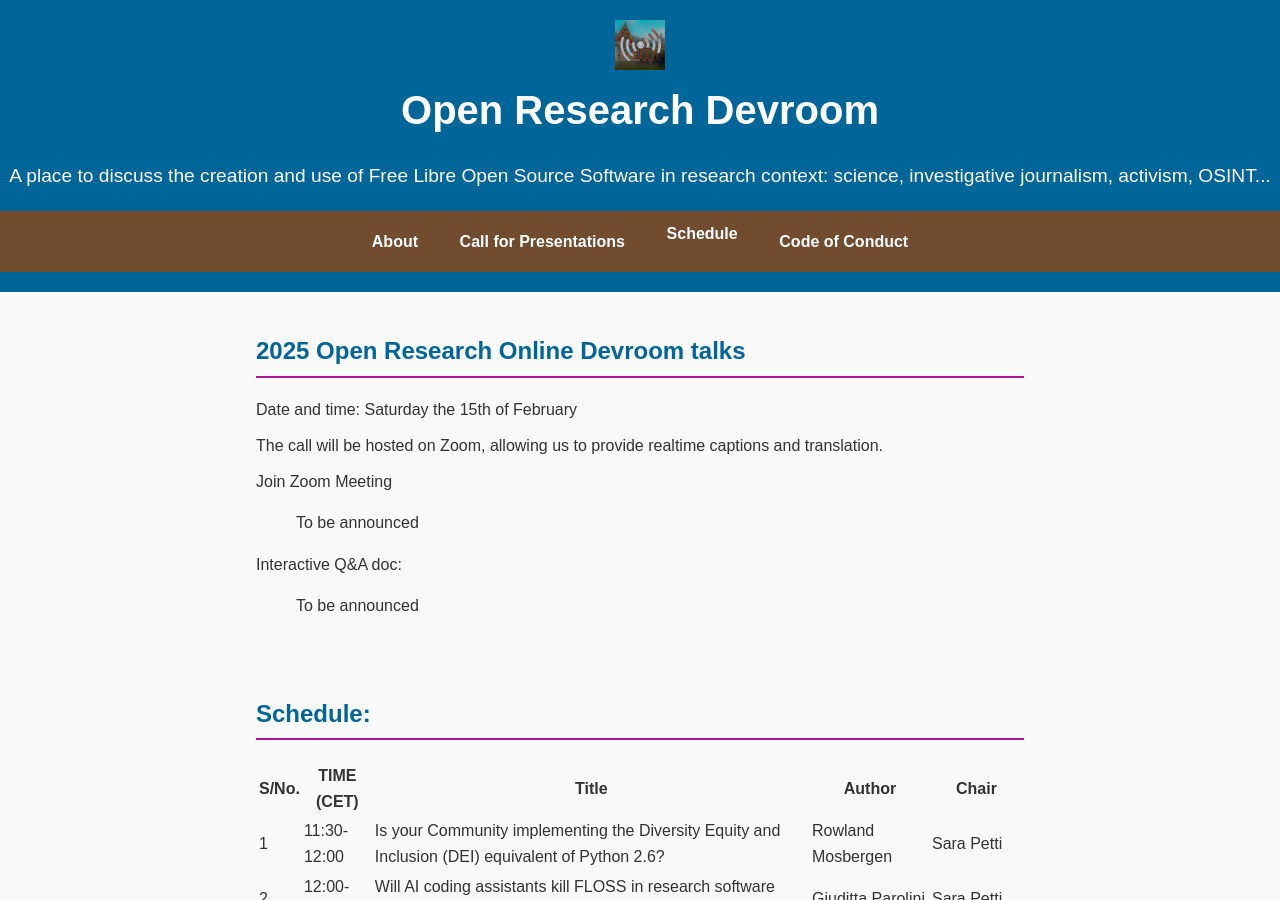
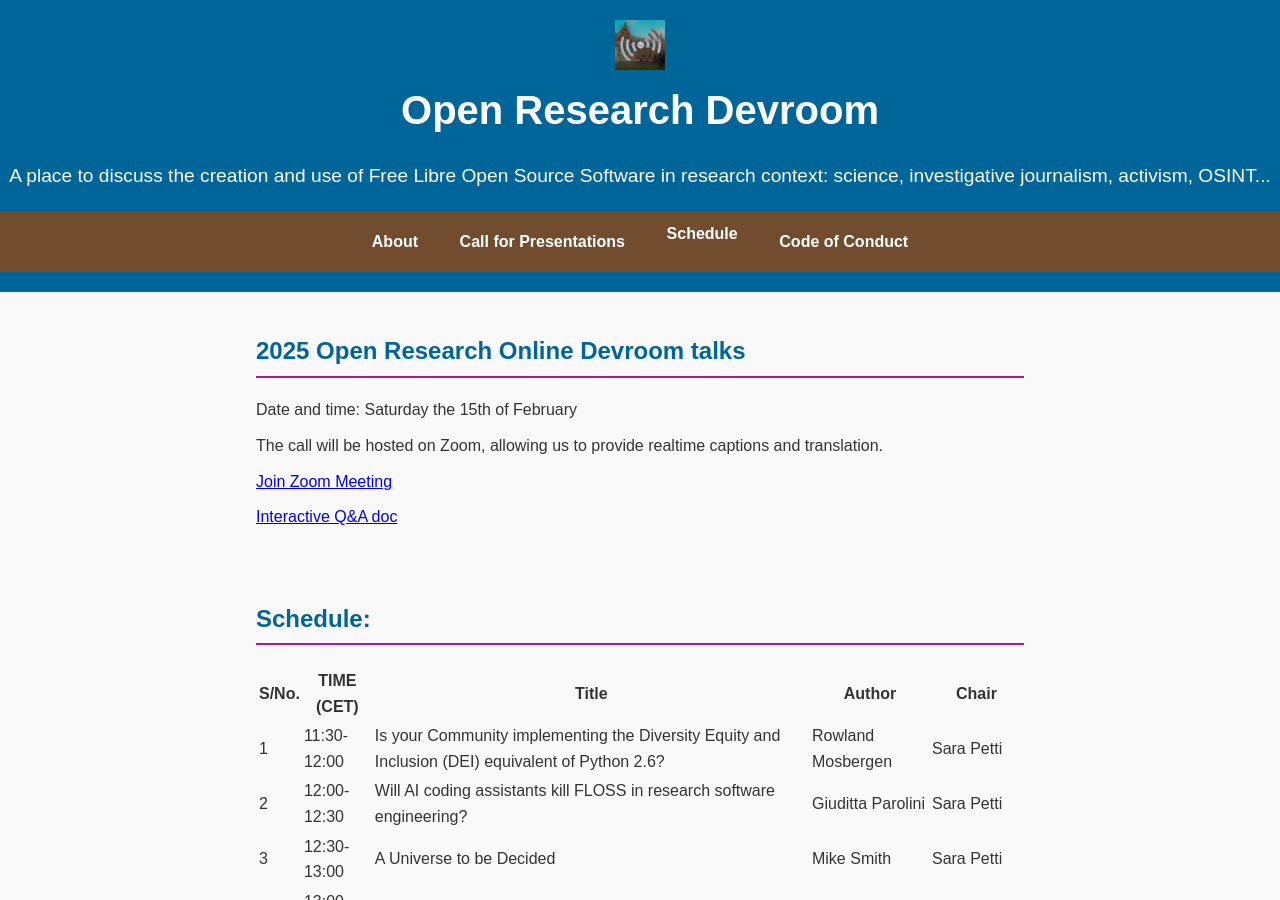
Before and after one commit to research-fosdem/research-fosdem.github.io, a Jekyll site: the page built from 2025-online-schedule.md, in a window 1280 px wide and 900 px high. Built offline with Jekyll 4.4.1, drawn with Linux system fonts in a browser that asks for light colours.

```diff
--- a/2025-online-schedule.md
+++ b/2025-online-schedule.md
@@ -11,11 +11,9 @@ Date and time: Saturday the 15th of February <!--at 10:00 UTC - 15:30 UTC. [[Che
 
 The call will be hosted on Zoom, allowing us to provide realtime captions and translation.
 
-Join Zoom Meeting
-> To be announced
+[Join Zoom Meeting](https://aaudk.zoom.us/j/68380102273)
 
-Interactive Q&A doc:
-> To be announced
+[Interactive Q&A doc](https://annuel.framapad.org/p/ordem-2025-acrs?lang=fr)
 
 </div>
 </section>
```
